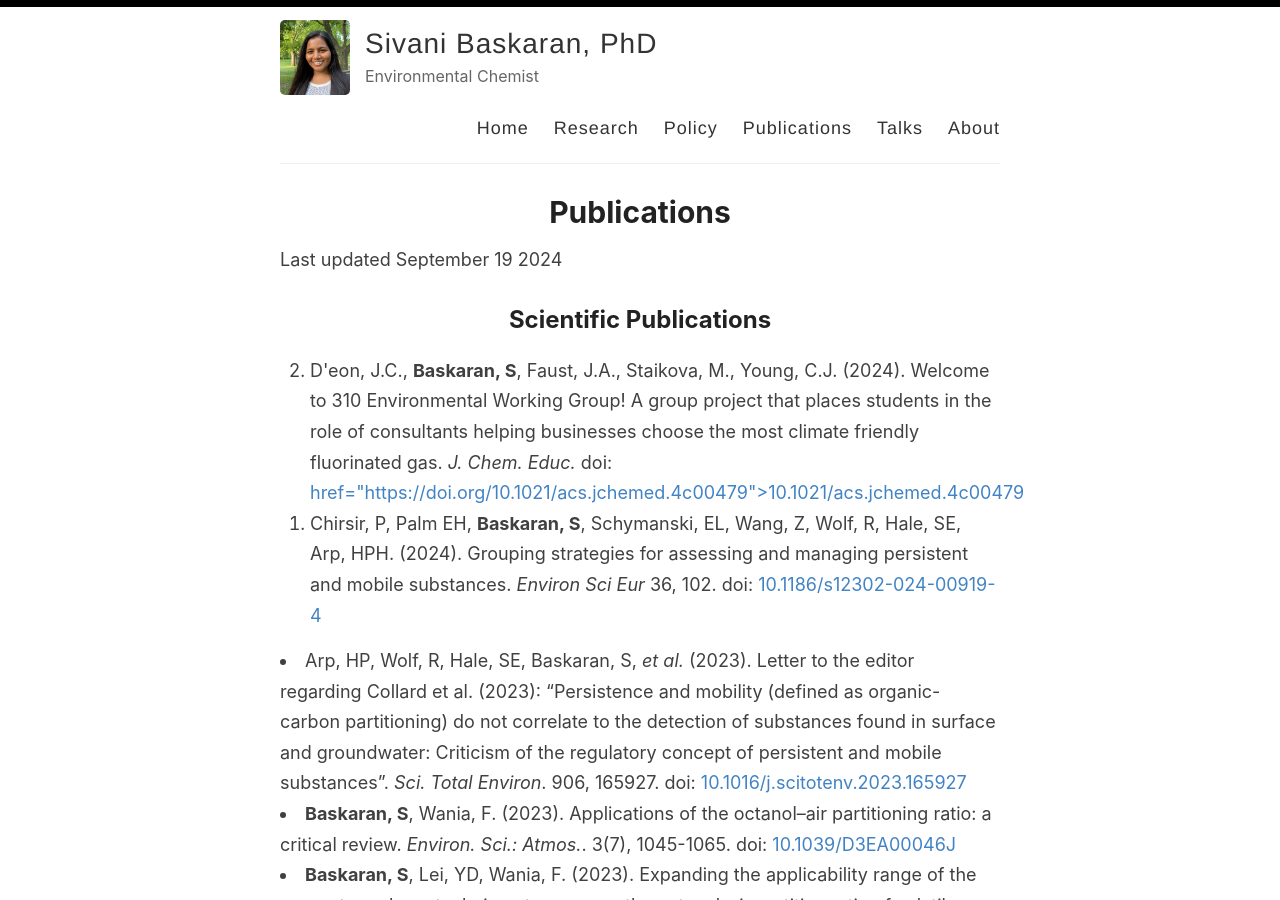
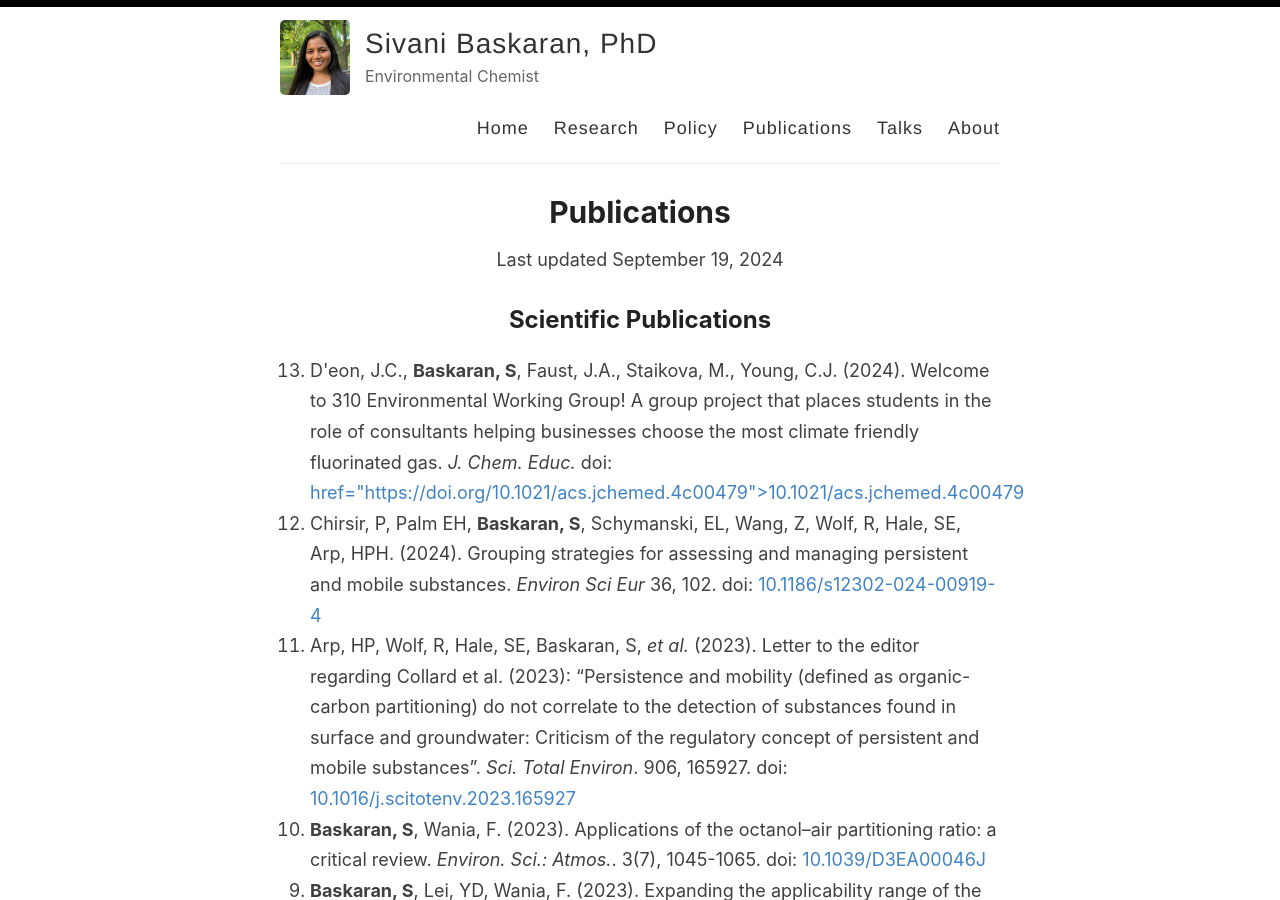
Before and after one commit to sivanibaskaran/sivanibaskaran.github.io, a Jekyll site: the page built from _pages/publications.md, in a window 1280 px wide and 900 px high. Built offline with Jekyll 4.4.1, drawn with Linux system fonts in a browser that asks for light colours; comment, search, counter and statistics services are not loaded.

Commit message:
Update publications.md

```diff
--- a/_pages/publications.md
+++ b/_pages/publications.md
@@ -3,14 +3,12 @@
 title: Publications
 permalink: /publications/
 ---
-
-Last updated September 19 2024
-
+<div style="text-align: center;"><small>Last updated September 19, 2024</small>
+</div>
 ## Scientific Publications
 <ol reversed>
 <li>D'eon, J.C., <b>Baskaran, S</b>, Faust, J.A., Staikova, M., Young, C.J. (2024). Welcome to 310 Environmental Working Group! A group project that places students in the role of consultants helping businesses choose the most climate friendly fluorinated gas. <i>J. Chem. Educ.</i> doi: <a>href="https://doi.org/10.1021/acs.jchemed.4c00479">10.1021/acs.jchemed.4c00479</a></li>
 <li>Chirsir, P, Palm EH, <b>Baskaran, S</b>, Schymanski, EL, Wang, Z, Wolf, R, Hale, SE, Arp, HPH. (2024). Grouping strategies for assessing and managing persistent and mobile substances. <i>Environ Sci Eur</i> 36, 102. doi: <a href="https://doi.org/10.1186/s12302-024-00919-4">10.1186/s12302-024-00919-4</a></li>
-</ol>
 <li>Arp, HP, Wolf, R, Hale, SE, Baskaran, S, <i>et al.</i> (2023). Letter to the editor regarding Collard et al. (2023): “Persistence and mobility (defined as organic-carbon partitioning) do not correlate to the detection of substances found in surface and groundwater: Criticism of the regulatory concept of persistent and mobile substances”. <i>Sci. Total Environ</i>. 906, 165927. doi: <a href="https://doi.org/10.1016/j.scitotenv.2023.165927">10.1016/j.scitotenv.2023.165927</a></li>
 <li><b>Baskaran, S</b>, Wania, F. (2023). Applications of the octanol–air partitioning ratio: a critical review. <i>Environ. Sci.: Atmos.</i>. 3(7), 1045-1065. doi: <a href="https://doi.org/10.1039/D3EA00046J">10.1039/D3EA00046J</a></li>
 <li><b>Baskaran, S</b>, Lei, YD, Wania, F. (2023). Expanding the applicability range of the generator column technique to measure the octanol–air partition ratio of volatile compounds. <i>J. Chem. Eng. Data</i>. 68(1), 118–126. doi: <a href="https://doi.org/10.1021/acs.jced.2c00422">10.1021/acs.jced.2c00422</a></li>
```
